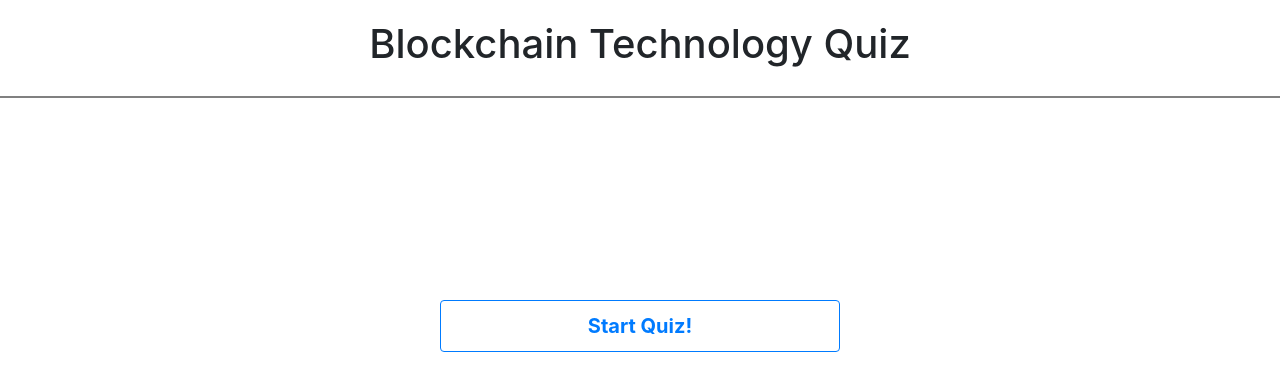
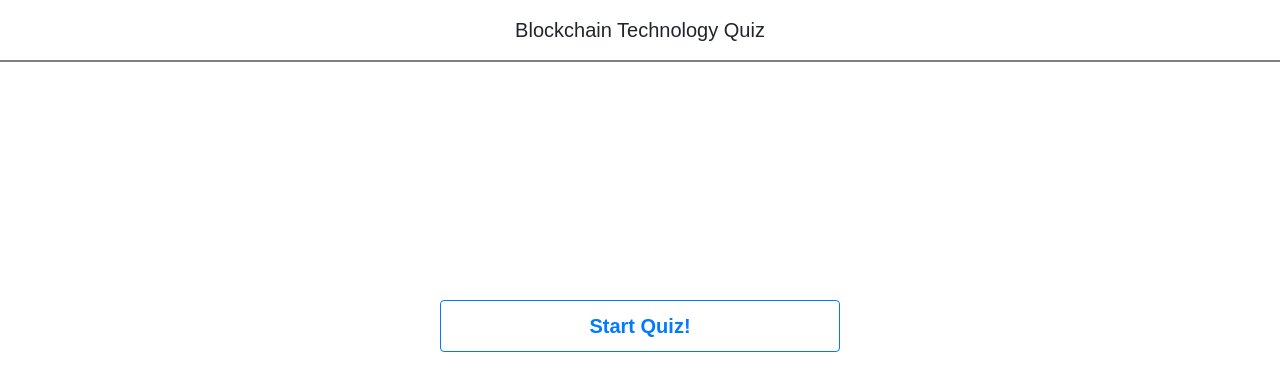
Before and after one commit to nguyenwinle/triviagame, a plain HTML site: page index.html in a window 1280 px wide. Drawn offline with nearby package versions, Linux system fonts and the light colour scheme.

Commit message:
edit css

```diff
--- a/assets/css/reset.css
+++ b/assets/css/reset.css
@@ -0,0 +1,48 @@
+/* http://meyerweb.com/eric/tools/css/reset/
+   v2.0 | 20110126
+   License: none (public domain)
+*/
+
+html, body, div, span, applet, object, iframe,
+h1, h2, h3, h4, h5, h6, p, blockquote, pre,
+a, abbr, acronym, address, big, cite, code,
+del, dfn, em, img, ins, kbd, q, s, samp,
+small, strike, strong, sub, sup, tt, var,
+b, u, i, center,
+dl, dt, dd, ol, ul, li,
+fieldset, form, label, legend,
+table, caption, tbody, tfoot, thead, tr, th, td,
+article, aside, canvas, details, embed,
+figure, figcaption, footer, header, hgroup,
+menu, nav, output, ruby, section, summary,
+time, mark, audio, video {
+	margin: 0;
+	padding: 0;
+	border: 0;
+	font-size: 100%;
+	font: inherit;
+	vertical-align: baseline;
+}
+/* HTML5 display-role reset for older browsers */
+article, aside, details, figcaption, figure,
+footer, header, hgroup, menu, nav, section {
+	display: block;
+}
+body {
+	line-height: 1;
+}
+ol, ul {
+	list-style: none;
+}
+blockquote, q {
+	quotes: none;
+}
+blockquote:before, blockquote:after,
+q:before, q:after {
+	content: '';
+	content: none;
+}
+table {
+	border-collapse: collapse;
+	border-spacing: 0;
+}
--- a/assets/css/style3.css
+++ b/assets/css/style3.css
@@ -1,3 +1,8 @@
+body {
+    font-family: arial;
+    font-size: 20px;
+}
+
 .title {
     text-align: center;
     padding: 20px;
--- a/assets/javascript/triviaquiz.js
+++ b/assets/javascript/triviaquiz.js
@@ -76,7 +76,7 @@ $(document).ready(function() {
         correct: 2
     }];
 
-    // set variables
+    // set empty variables
     var unanswered;
     var seconds;
     var time;
```
